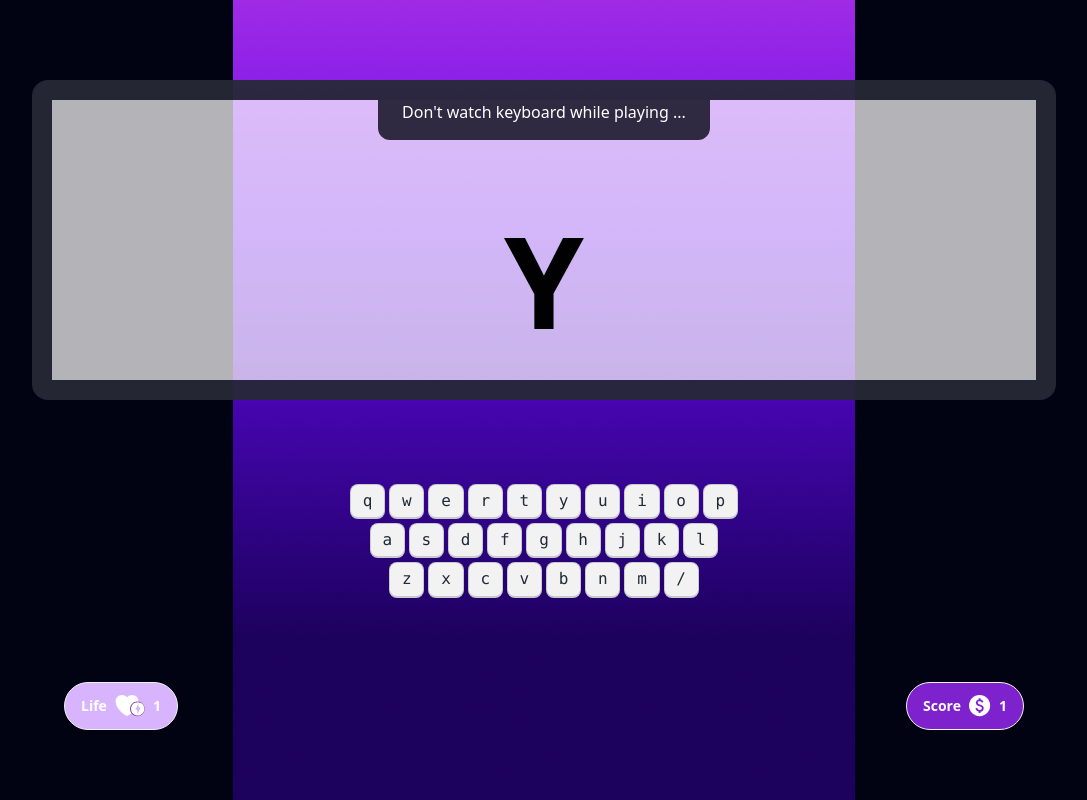
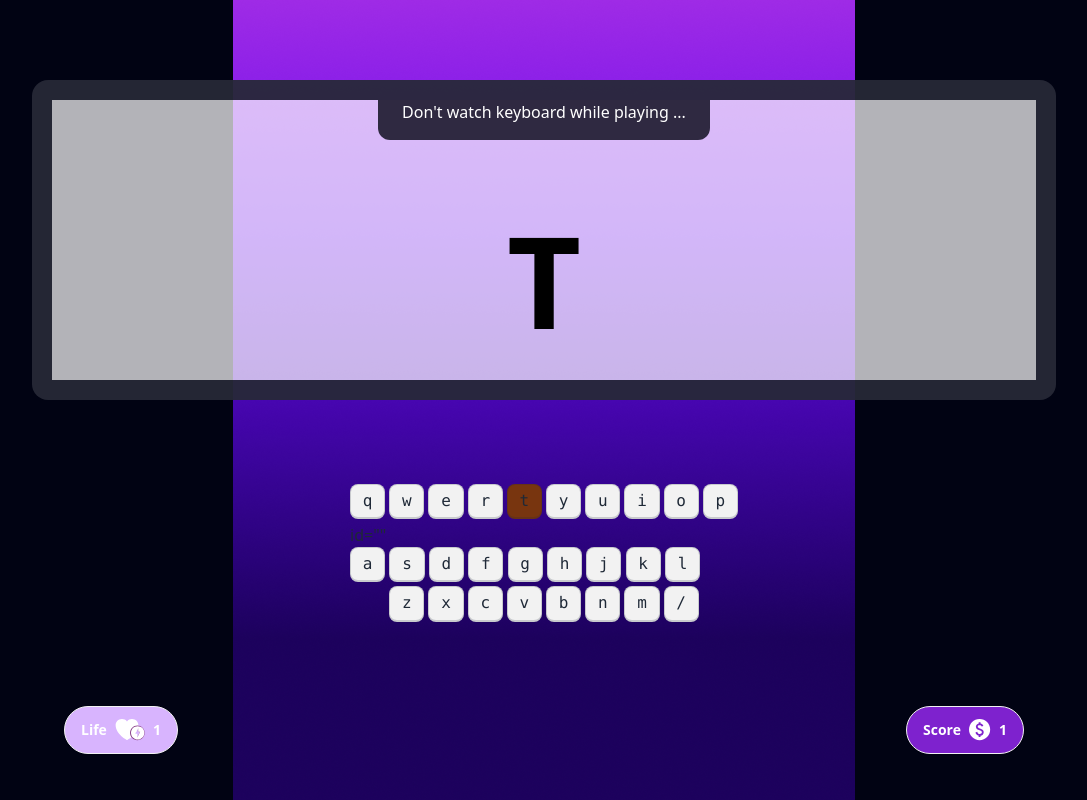
Before and after one commit to ishaq60/alpa-clash-pro, a plain HTML site: page index.html in a window 1280 px wide. Both pictures are taken after a click on the button "play Now". Shown: the whole page, without its empty margins (96-1183 px from the left). Drawn offline with nearby package versions, Linux system fonts and the light colour scheme.

Commit message:
home page and playground are done

```diff
--- a/index.html
+++ b/index.html
@@ -30,42 +30,42 @@
                 <div class="flex justify-center">
                     <p class="bg-[#2F2941] px-6 pb-4 rounded-b-xl text-[#FFFFFF]">Don't watch keyboard while playing ...</p>
                 </div>
-              <div class=" flex justify-center items-center h-full">  <p class="text-black text-9xl font-bold">Y</p></div>
+              <div id="" class=" flex justify-center items-center h-full uppercase text-9xl">  <p id="current-alphabet" class="text-black text-9xl font-bold uppercase">Y</p></div>
             </div>
                 <!-- keyboard start -->
                 <div>
                     <div class="flex justify-center gap-1 my-1 w-full">
-                        <kbd class="kbd">q</kbd>
-                        <kbd class="kbd">w</kbd>
-                        <kbd class="kbd">e</kbd>
-                        <kbd class="kbd">r</kbd>
-                        <kbd class="kbd">t</kbd>
-                        <kbd class="kbd">y</kbd>
-                        <kbd class="kbd">u</kbd>
-                        <kbd class="kbd">i</kbd>
-                        <kbd class="kbd">o</kbd>
-                        <kbd class="kbd">p</kbd>
+                        <kbd id="q" class="kbd">q</kbd>
+                        <kbd id="w" class="kbd">w</kbd>
+                        <kbd id="e" class="kbd">e</kbd>
+                        <kbd id="r" class="kbd">r</kbd>
+                        <kbd id="t" class="kbd">t</kbd>
+                        <kbd id="y" class="kbd">y</kbd>
+                        <kbd id="u" class="kbd">u</kbd>
+                        <kbd id="i" class="kbd">i</kbd>
+                        <kbd id="o" class="kbd">o</kbd>
+                        <kbd id="p" class="kbd">p</kbd>
+                      </div> id=""
+                      <div c id=""lass="flex justify-center gap-1 my-1 w-full">
+                        <kbd id="a" class="kbd">a</kbd>
+                        <kbd id="s" class="kbd">s</kbd>
+                        <kbd id="d" class="kbd">d</kbd>
+                        <kbd id="f" class="kbd">f</kbd>
+                        <kbd id="g" class="kbd">g</kbd>
+                        <kbd id="h" class="kbd">h</kbd>
+                        <kbd id="j" class="kbd">j</kbd>
+                        <kbd id="k" class="kbd">k</kbd>
+                        <kbd id="l" class="kbd">l</kbd>
                       </div>
                       <div class="flex justify-center gap-1 my-1 w-full">
-                        <kbd class="kbd">a</kbd>
-                        <kbd class="kbd">s</kbd>
-                        <kbd class="kbd">d</kbd>
-                        <kbd class="kbd">f</kbd>
-                        <kbd class="kbd">g</kbd>
-                        <kbd class="kbd">h</kbd>
-                        <kbd class="kbd">j</kbd>
-                        <kbd class="kbd">k</kbd>
-                        <kbd class="kbd">l</kbd>
-                      </div>
-                      <div class="flex justify-center gap-1 my-1 w-full">
-                        <kbd class="kbd">z</kbd>
-                        <kbd class="kbd">x</kbd>
-                        <kbd class="kbd">c</kbd>
-                        <kbd class="kbd">v</kbd>
-                        <kbd class="kbd">b</kbd>
-                        <kbd class="kbd">n</kbd>
-                        <kbd class="kbd">m</kbd>
-                        <kbd class="kbd">/</kbd>
+                        <kbd id="z" class="kbd">z</kbd>
+                        <kbd id="x" class="kbd">x</kbd>
+                        <kbd id="c" class="kbd">c</kbd>
+                        <kbd id="v" class="kbd">v</kbd>
+                        <kbd id="b" class="kbd">b</kbd>
+                        <kbd id="n" class="kbd">n</kbd>
+                        <kbd id="m" class="kbd">m</kbd>
+                        <kbd id="/" class="kbd">/</kbd>
                       </div>
                 </div>
                 <!-- keyboard end -->
--- a/script/Alpha.js
+++ b/script/Alpha.js
@@ -7,7 +7,19 @@
 // // console.log(PlaygroundSection.classList)
 // PlaygroundSection.classList.remove('hidden')
 // }
+function continueGame(){
+    // step-1 :genarate a random alpahabet
+    const alpahabet=getArandomAlapabet();
+    console.log('the random value',alpahabet);
+    // set randomly genarated alpahbet to screen(show it)
+    const currentAlphabetElement =document.getElementById('current-alphabet');
+    currentAlphabetElement.innerText=alpahabet;
+    setBackgroundColorById(alpahabet);
+}
+// set background color
+
 function play(){
     hidelementById('home-screen');
     showElementById('play-ground');
+   continueGame()
 }
--- a/script/utility.js
+++ b/script/utility.js
@@ -6,3 +6,24 @@ function showElementById(elementId){
     const element =document.getElementById(elementId)
     element.classList.remove('hidden')
 }
+
+
+function setBackgroundColorById(elementId){
+  const element=document.getElementById(elementId);
+  element.classList.add('bg-amber-900');
+}
+
+function getArandomAlapabet(){
+  //get or create an alphabets array
+    const alpabetstring='abbtuihrrhrhihhuerhoa';
+    const alpahabets=alpabetstring.split('');
+    console.log(alpahabets);
+    //get a random index between 0-25
+    const randomNumber =Math.random()*25;
+    const index=Math.round(randomNumber)
+    console.log(index);
+    const alpahabet=alpahabets[index];
+    console.log(alpahabet);
+    return alpahabet;
+
+}
```
